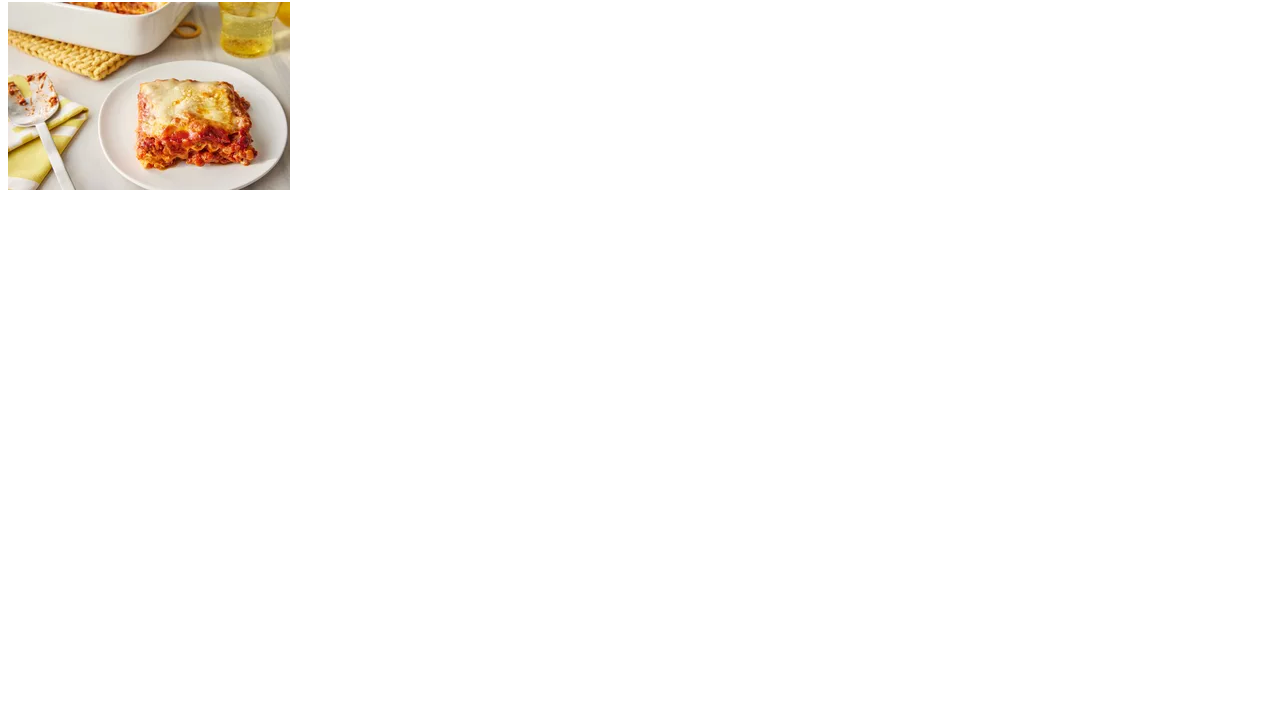
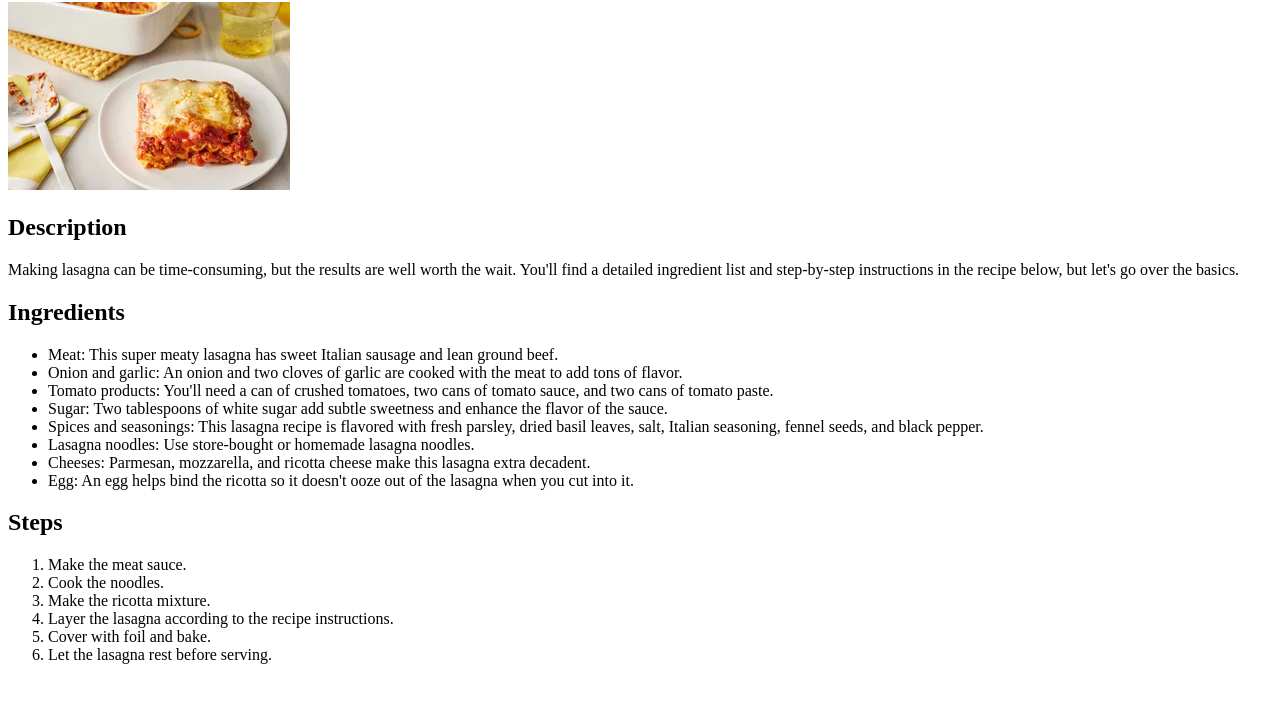
Before and after one commit to Akshat041/odin-recipes, a plain HTML site: page recipes/lasagna.html in a window 1280 px wide. Shown: the part 78-780 px from the top of the page. Drawn offline with Linux system fonts and the light colour scheme.

Commit message:
added lasagna recipes

```diff
--- a/recipes/lasagna.html
+++ b/recipes/lasagna.html
@@ -8,5 +8,27 @@
 <body>
     <h1>Lasagna</h1>
     <img src="../lasagna.webp" alt="image of lasagna">
+    <h2>Description</h2>
+    <p>Making lasagna can be time-consuming, but the results are well worth the wait. You'll find a detailed ingredient list and step-by-step instructions in the recipe below, but let's go over the basics.</p>
+    <h2>Ingredients</h2>
+    <ul>
+        <li>Meat: This super meaty lasagna has sweet Italian sausage and lean ground beef.</li>
+        <li>Onion and garlic: An onion and two cloves of garlic are cooked with the meat to add tons of flavor.</li>
+        <li>Tomato products: You'll need a can of crushed tomatoes, two cans of tomato sauce, and two cans of tomato paste.</li>
+        <li>Sugar: Two tablespoons of white sugar add subtle sweetness and enhance the flavor of the sauce.</li>
+        <li>Spices and seasonings: This lasagna recipe is flavored with fresh parsley, dried basil leaves, salt, Italian seasoning, fennel seeds, and black pepper.</li>
+        <li>Lasagna noodles: Use store-bought or homemade lasagna noodles.</li>
+        <li>Cheeses: Parmesan, mozzarella, and ricotta cheese make this lasagna extra decadent.</li>
+        <li>Egg: An egg helps bind the ricotta so it doesn't ooze out of the lasagna when you cut into it.</li>
+    </ul>
+    <h2>Steps</h2>
+    <ol>
+        <li>Make the meat sauce.</li>
+        <li>Cook the noodles.</li>
+        <li>Make the ricotta mixture.</li>
+        <li>Layer the lasagna according to the recipe instructions.</li>
+        <li>Cover with foil and bake.</li>
+        <li>Let the lasagna rest before serving.</li>
+    </ol>
 </body>
 </html>
```
